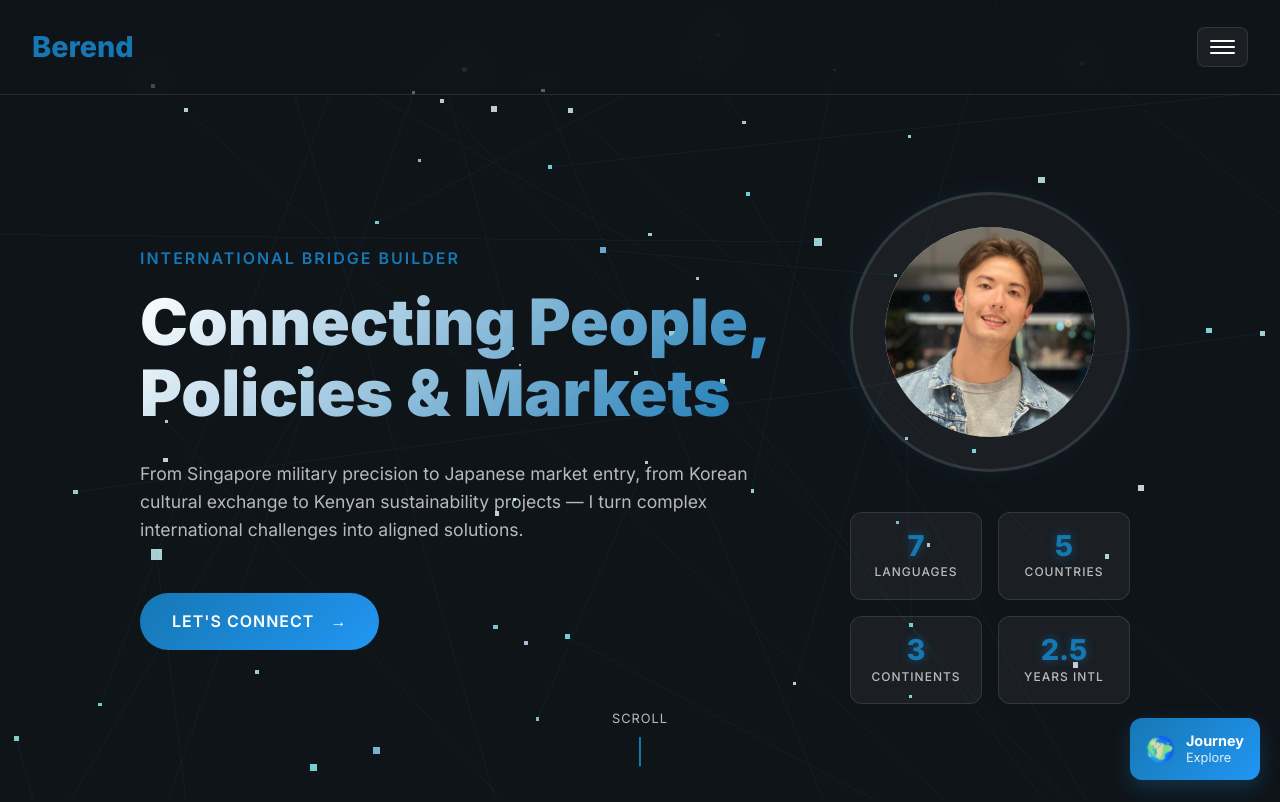
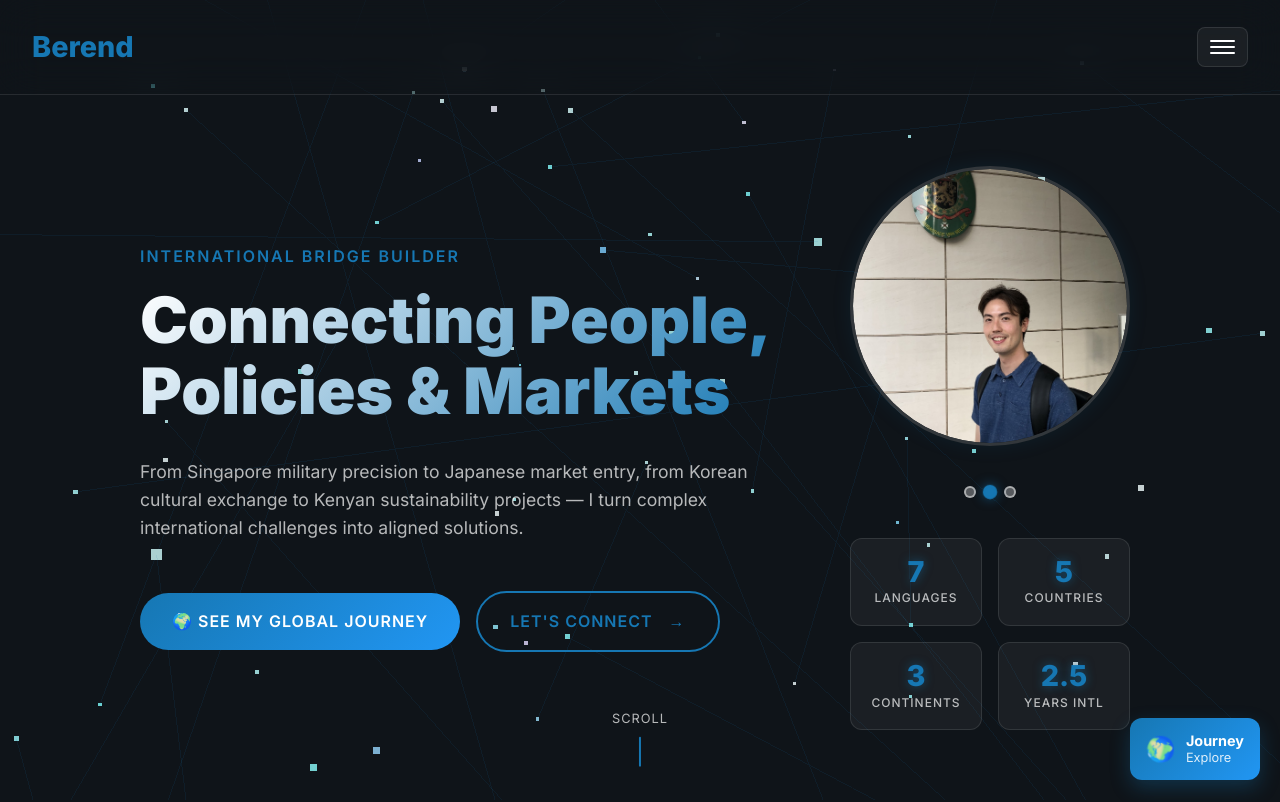
Before and after one commit to buyleyl/CV_Buyle, a plain HTML site: page index.html in a window 1280 px wide. Shown: the top 802 px of the page. Drawn offline with nearby package versions, Linux system fonts and the light colour scheme; animation ran at ten frames a second.

Commit message:
new website frame_fix

```diff
--- a/index.html
+++ b/index.html
@@ -425,14 +425,18 @@
             line-height: 1.6;
         }
 
+        .hero-cta-group {
+            display: flex;
+            gap: 1rem;
+            flex-wrap: wrap;
+            align-items: center;
+        }
+
         .hero-cta {
             display: inline-flex;
             align-items: center;
             gap: 1rem;
             padding: 1rem 2rem;
-            background: linear-gradient(135deg, var(--primary-blue), #2196F3);
-            color: var(--text-light);
-            text-decoration: none;
             border-radius: 50px;
             font-weight: 600;
             text-transform: uppercase;
@@ -440,6 +444,18 @@
             transition: all 0.3s ease;
             position: relative;
             overflow: hidden;
+            text-decoration: none;
+        }
+
+        .hero-cta.primary {
+            background: linear-gradient(135deg, var(--primary-blue), #2196F3);
+            color: var(--text-light);
+        }
+
+        .hero-cta.secondary {
+            background: transparent;
+            color: var(--primary-blue);
+            border: 2px solid var(--primary-blue);
         }
 
         .hero-cta::before {
@@ -457,18 +473,134 @@
             left: 100%;
         }
 
-        .hero-cta:hover {
+        .hero-cta.primary:hover {
             transform: translateY(-3px);
             box-shadow: 0 10px 30px rgba(22, 119, 179, 0.4);
         }
 
-        /* Hero Photo Section */
+        .hero-cta.secondary:hover {
+            background: var(--primary-blue);
+            color: var(--text-light);
+            transform: translateY(-3px);
+            box-shadow: 0 10px 30px rgba(22, 119, 179, 0.4);
+        }
+
+        /* Hero Photo Carousel */
         .hero-photo-container {
             display: flex;
             flex-direction: column;
             align-items: center;
             gap: 1.5rem;
             justify-self: center;
+        }
+
+        .hero-photo-carousel {
+            position: relative;
+            width: 280px;
+            height: 280px;
+            border-radius: 50%;
+            overflow: hidden;
+            background: var(--glass-bg);
+            border: 3px solid var(--border-color);
+            backdrop-filter: blur(20px);
+            box-shadow: 0 0 20px rgba(22, 119, 179, 0.1);
+            transition: all 0.4s ease;
+        }
+
+        .hero-photo-carousel:hover {
+            transform: scale(1.05);
+            border-color: var(--primary-blue);
+            box-shadow: 0 0 40px rgba(22, 119, 179, 0.4);
+        }
+
+        .hero-photo-carousel::before {
+            content: '';
+            position: absolute;
+            top: -3px;
+            left: -3px;
+            right: -3px;
+            bottom: -3px;
+            background: linear-gradient(45deg, var(--primary-blue), transparent, var(--primary-blue));
+            border-radius: 50%;
+            z-index: -1;
+            animation: rotate 3s linear infinite;
+            opacity: 0;
+            transition: opacity 0.3s ease;
+        }
+
+        .hero-photo-carousel:hover::before {
+            opacity: 1;
+        }
+
+        .carousel-slide {
+            position: absolute;
+            top: 0;
+            left: 0;
+            width: 100%;
+            height: 100%;
+            opacity: 0;
+            transition: opacity 1s ease-in-out;
+            cursor: pointer;
+        }
+
+        .carousel-slide.active {
+            opacity: 1;
+        }
+
+        .carousel-slide img {
+            width: 100%;
+            height: 100%;
+            object-fit: cover;
+            border-radius: 50%;
+        }
+
+        .carousel-indicators {
+            display: flex;
+            gap: 8px;
+            margin-top: 1rem;
+        }
+
+        .carousel-dot {
+            width: 12px;
+            height: 12px;
+            border-radius: 50%;
+            background: rgba(255, 255, 255, 0.3);
+            border: 2px solid rgba(255, 255, 255, 0.5);
+            cursor: pointer;
+            transition: all 0.3s ease;
+        }
+
+        .carousel-dot.active {
+            background: var(--primary-blue);
+            border-color: var(--primary-blue);
+            box-shadow: 0 0 10px rgba(22, 119, 179, 0.6);
+            transform: scale(1.2);
+        }
+
+        .carousel-dot:hover {
+            background: rgba(22, 119, 179, 0.7);
+            transform: scale(1.1);
+        }
+
+        .carousel-caption {
+            position: absolute;
+            bottom: 15px;
+            left: 50%;
+            transform: translateX(-50%);
+            background: rgba(0, 0, 0, 0.7);
+            color: white;
+            padding: 4px 12px;
+            border-radius: 15px;
+            font-size: 0.7rem;
+            font-weight: 500;
+            opacity: 0;
+            transition: opacity 0.3s ease;
+            pointer-events: none;
+            white-space: nowrap;
+        }
+
+        .carousel-slide:hover .carousel-caption {
+            opacity: 1;
         }
 
         .hero-photo {
@@ -1305,10 +1437,19 @@
                 margin-top: 2rem;
             }
 
-            .hero-photo {
+            .hero-photo-carousel {
                 width: 220px;
                 height: 220px;
                 margin: 0 auto;
+            }
+
+            .carousel-indicators {
+                justify-content: center;
+            }
+
+            .carousel-caption {
+                font-size: 0.6rem;
+                padding: 3px 8px;
             }
 
             .hero-stats {
@@ -1426,9 +1567,18 @@
                 font-size: 1rem;
             }
 
+            .hero-cta-group {
+                flex-direction: column;
+                align-items: center;
+                gap: 1rem;
+            }
+
             .hero-cta {
                 padding: 0.8rem 1.5rem;
                 font-size: 0.9rem;
+                width: 100%;
+                max-width: 280px;
+                justify-content: center;
             }
 
             .floating-journey-cta {
@@ -1512,16 +1662,35 @@
                 <div class="hero-subtitle">International Bridge Builder</div>
                 <h1 class="hero-title">Connecting People, Policies & Markets</h1>
                 <p class="hero-description">From Singapore military precision to Japanese market entry, from Korean cultural exchange to Kenyan sustainability projects — I turn complex international challenges into aligned solutions.</p>
-                <a href="#contact" class="hero-cta hover-effect">
+                <div class="hero-cta-group">
+                    <a href="global-journey.html" class="hero-cta primary hover-effect" target="_blank">
+                        🌍 See My Global Journey
+                    </a>
+                    <a href="#contact" class="hero-cta secondary hover-effect">
                         Let's Connect
                         <span>→</span>
                     </a>
                 </div>
+            </div>
             <div class="hero-photo-container">
-                <div class="hero-photo" onclick="openPhotoModal()">
-                    <div class="photo-placeholder">
+                <div class="hero-photo-carousel">
+                    <div class="carousel-slide active">
                         <img src="Profile.jpeg" alt="Professional Headshot">
-                    </div>
+                        <div class="carousel-caption">Professional Profile</div>
+                    </div>
+                    <div class="carousel-slide">
+                        <img src="Japan1.jpeg" alt="In Japan - Business Experience">
+                        <div class="carousel-caption">Tokyo Business Experience</div>
+                    </div>
+                    <div class="carousel-slide">
+                        <img src="Japan2.jpeg" alt="In Japan - Cultural Experience">
+                        <div class="carousel-caption">Japanese Cultural Immersion</div>
+                    </div>
+                </div>
+                <div class="carousel-indicators">
+                    <div class="carousel-dot active" data-slide="0"></div>
+                    <div class="carousel-dot" data-slide="1"></div>
+                    <div class="carousel-dot" data-slide="2"></div>
                 </div>
                 <div class="hero-stats">
                     <div class="stat-card">
@@ -1652,12 +1821,12 @@
                             <div class="language-info">
                                 <span class="language-flag">🇨🇳</span>
                                 <span class="language-name">Mandarin</span>
-                                <span class="language-level">(Basic+)</span>
+                                <span class="language-level">(Conversational)</span>
                             </div>
                             <div class="language-dots">
                                 <div class="dot filled"></div>
                                 <div class="dot filled"></div>
-                                <div class="dot empty"></div>
+                                <div class="dot filled"></div>
                                 <div class="dot empty"></div>
                                 <div class="dot empty"></div>
                             </div>
@@ -2185,67 +2354,52 @@
             `;
         document.head.appendChild(style);
 
-        // Photo upload functionality
-        window.openPhotoModal = function() {
-            document.getElementById('photoModal').classList.add('active');
-        };
-
-        window.closePhotoModal = function() {
-            document.getElementById('photoModal').classList.remove('active');
-        };
-
-        window.triggerFileInput = function() {
-            document.getElementById('photoInput').click();
-        };
-
-        // File upload handling
-        const photoInput = document.getElementById('photoInput');
-        const uploadArea = document.getElementById('uploadArea');
-
-        photoInput.addEventListener('change', function(e) {
-            const file = e.target.files[0];
-            if (file) {
-                handlePhotoUpload(file);
-            }
+        // Hero Photo Carousel
+        let currentSlide = 0;
+        const slides = document.querySelectorAll('.carousel-slide');
+        const dots = document.querySelectorAll('.carousel-dot');
+        const totalSlides = slides.length;
+
+        function showSlide(index) {
+            // Remove active class from all slides and dots
+            slides.forEach(slide => slide.classList.remove('active'));
+            dots.forEach(dot => dot.classList.remove('active'));
+
+            // Add active class to current slide and dot
+            slides[index].classList.add('active');
+            dots[index].classList.add('active');
+
+            currentSlide = index;
+        }
+
+        function nextSlide() {
+            const next = (currentSlide + 1) % totalSlides;
+            showSlide(next);
+        }
+
+        // Auto-advance slides every 4 seconds
+        let carouselInterval = setInterval(nextSlide, 4000);
+
+        // Dot click handlers
+        dots.forEach((dot, index) => {
+            dot.addEventListener('click', () => {
+                showSlide(index);
+                // Reset interval when user manually changes slide
+                clearInterval(carouselInterval);
+                carouselInterval = setInterval(nextSlide, 4000);
             });
-
-        // Drag and drop
-        uploadArea.addEventListener('dragover', function(e) {
-            e.preventDefault();
-            uploadArea.classList.add('drag-over');
         });
 
-        uploadArea.addEventListener('dragleave', function(e) {
-            e.preventDefault();
-            uploadArea.classList.remove('drag-over');
+        // Pause on hover
+        const carousel = document.querySelector('.hero-photo-carousel');
+        if (carousel) {
+            carousel.addEventListener('mouseenter', () => {
+                clearInterval(carouselInterval);
             });
 
-        uploadArea.addEventListener('drop', function(e) {
-            e.preventDefault();
-            uploadArea.classList.remove('drag-over');
-            const file = e.dataTransfer.files[0];
-            if (file && file.type.startsWith('image/')) {
-                handlePhotoUpload(file);
-            }
+            carousel.addEventListener('mouseleave', () => {
+                carouselInterval = setInterval(nextSlide, 4000);
             });
-
-        uploadArea.addEventListener('click', function() {
-            photoInput.click();
-        });
-
-        function handlePhotoUpload(file) {
-            if (file.size > 5 * 1024 * 1024) {
-                alert('File size must be less than 5MB');
-                return;
-            }
-
-            const reader = new FileReader();
-            reader.onload = function(e) {
-                const heroPhoto = document.querySelector('.hero-photo');
-                heroPhoto.innerHTML = `<img src="${e.target.result}" alt="Professional Headshot">`;
-                closePhotoModal();
-            };
-            reader.readAsDataURL(file);
         }
     });
 
```
Lines whose indentation alone changed are shown as unchanged.
